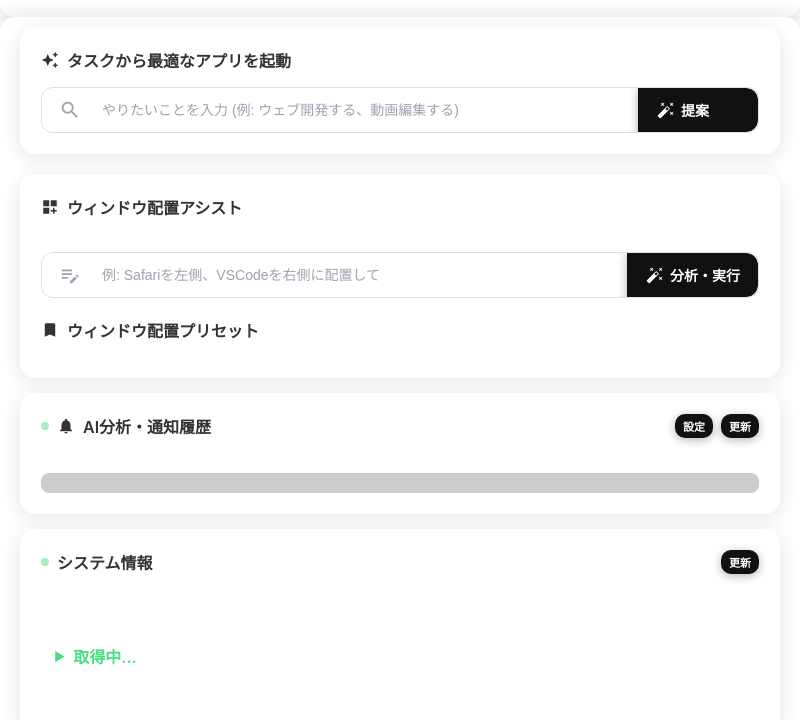
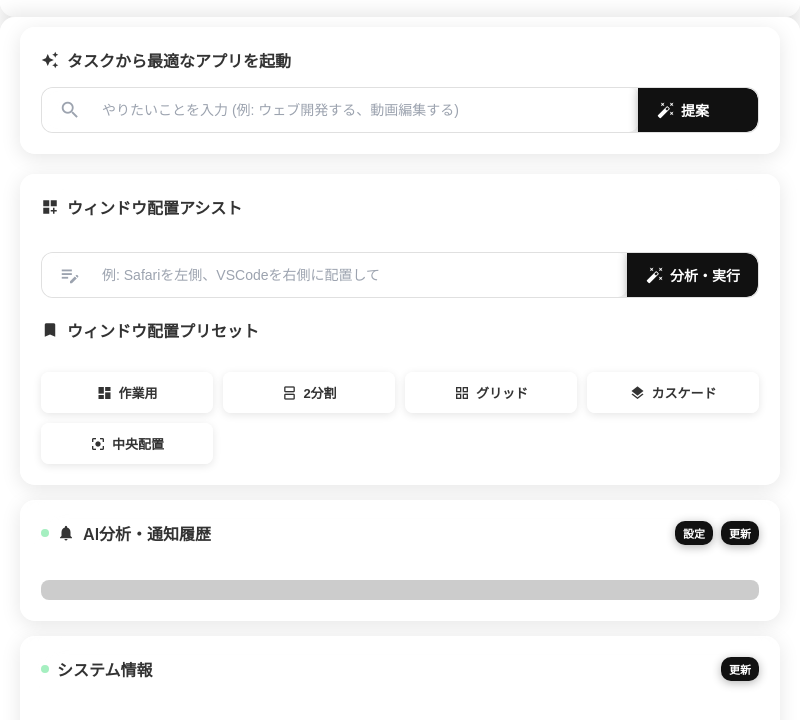
Before and after one commit to team-circulate/window-ai, an Electron app: page public/index.html in a window 800 px wide. Shown: the part 80-800 px from the top of the page. Drawn offline with nearby package versions, Linux system fonts and the light colour scheme; no server answers.

Commit message:
Update index.html

```diff
--- a/public/index.html
+++ b/public/index.html
@@ -1552,7 +1552,7 @@
         </div>
 
         <!-- ウィンドウ配置アクションは一時的にコメントアウト -->
-        <!-- <div class="quick-actions">
+        <div class="quick-actions">
           <button class="quick-action" data-intent="作業用レイアウトにして">
             <span class="material-icons">dashboard</span> 作業用
           </button>
@@ -1574,7 +1574,7 @@
           >
             <span class="material-icons">center_focus_strong</span> 中央配置
           </button>
-        </div> -->
+        </div>
       </div>
 
       <!-- AI通知・提案セクション -->
```
